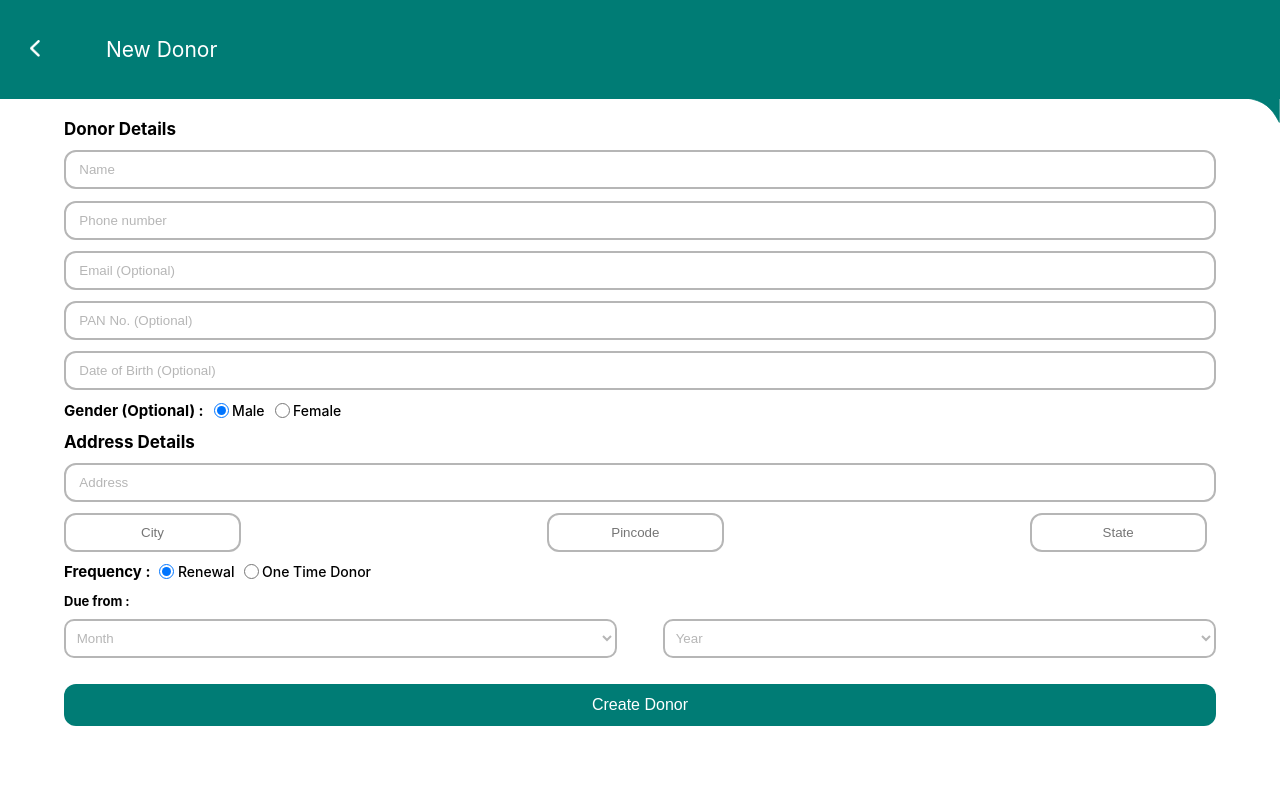
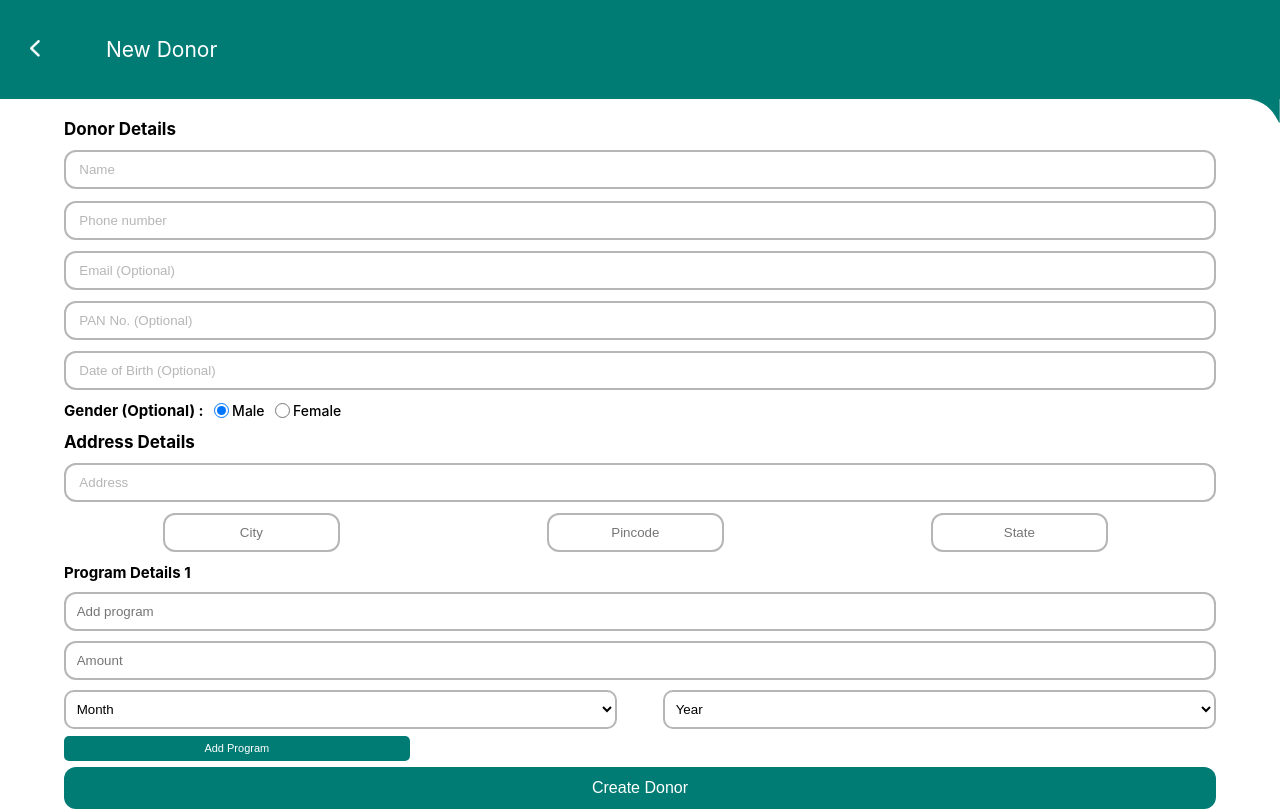
Before and after one commit to lavish-jhamb/ngo-private, a React (Create React App) app: page /create-donor in a window 1280 px wide. Built offline with nearby package versions, Linux system fonts and the light colour scheme.

Commit message:
add-donor-page

```diff
--- /dev/null
+++ b/src/Components/ProgramForm/Index.css
@@ -0,0 +1,27 @@
+.program-details-card >h2{
+    margin: 0.7em 0;
+}
+
+.program-details-card input{
+    width: 100%;
+    height: 39px;
+    border: solid 2px var(--placeholder);
+    border-radius: 12px;
+    padding-left: 0.8em;
+}
+
+.input:nth-of-type(2){
+    margin-top:1em;
+}
+
+.programButton{
+    width: 30%;
+    height: 25px;
+    margin: 0.6em 0;
+    outline: none;
+    border: none;
+    border-radius: 5px;
+    background-color: var(--primary);
+    color: var(--white);
+    font-size: 1.1em;
+}
--- /dev/null
+++ b/src/Components/ProgramForm/Index.jsx
@@ -0,0 +1,69 @@
+import React from "react";
+import "./Index.css";
+
+function ProgramDetails({register,errors,steps}) {
+    const months = [
+        "Jan_1",
+        "Feb_2",
+        "Mar_3",
+        "Apr_4",
+        "May_5",
+        "Jun_6",
+        "Jul_7",
+        "Aug_8",
+        "Sep_9",
+        "Oct_10",
+        "Nov_11",
+        "Dec_12",
+      ];
+    const years = ["2018", "2019", "2020", "2021", "2022", "2023", "2024"];
+  return (
+    <>
+      <div className="program-details-card">
+        <h2>Program Details {steps}</h2>
+        <div className="input">
+          <input
+            autoComplete="off"
+            type="text"
+            placeholder="Add program"
+            {...register("program")}
+          />
+        </div>
+        <div className="input">
+          <input
+            autoComplete="off"
+            type="text"
+            placeholder="Amount"
+            {...register("amount")}
+          />
+        </div>
+        <div className="dueFrom">
+          <div className="inline-inputs">
+            <select {...register("dueFromMonth")}>
+              <option value="">Month</option>
+              {months.map((month, idx) => {
+                const monthNo = month.split("_")[1];
+                const monthName = month.split("_")[0];
+                return (
+                  <option key={idx} value={monthNo}>
+                    {monthName}
+                  </option>
+                );
+              })}
+            </select>
+            <select {...register("dueFromYear")}>
+              <option value="">Year</option>
+              {years.map((year, idx) => (
+                <option key={idx} value={year}>
+                  {year}
+                </option>
+              ))}
+            </select>
+          </div>
+        </div>
+      </div>
+    </>
+  );
+}
+
+export default ProgramDetails;
--- a/src/Components/ReceiptCard/Index.jsx
+++ b/src/Components/ReceiptCard/Index.jsx
@@ -41,7 +41,7 @@ const Receipt = (props) => {
   }
 
   const deleteDonation = async (e) => {
-    const id = JSON.parse(e.currentTarget?.dataset?.donation)
+    const id = e.currentTarget?.dataset?.donation
     await receiptController.deleteDonations(id);
   }
 
@@ -69,7 +69,7 @@ const Receipt = (props) => {
               <div className="dropdownContainer">
               <div className={`receiptDropdown ${open && 'show'}`}>
                 <ul>
-                  <li data-donation={JSON.stringify(data?.externalId)} onClick={deleteDonation} >Delete</li>
+                  <li data-donation={data?.externalId} onClick={deleteDonation} >Delete</li>
                 </ul>
               </div>
               </div>
--- a/src/Views/Page/Dashboard/Donors/CreateDonor/Index.css
+++ b/src/Views/Page/Dashboard/Donors/CreateDonor/Index.css
@@ -9,10 +9,10 @@
 .inline-input{
     display: flex;
     align-items: center;
-    justify-content: space-between;
+    justify-content: space-around;
 }
 
-.inline-input  input{
+.inline-input input{
     width: 95%;
     height: 39px;
     border: solid 2px var(--placeholder);
--- a/src/Views/Page/Dashboard/Donors/CreateDonor/Index.jsx
+++ b/src/Views/Page/Dashboard/Donors/CreateDonor/Index.jsx
@@ -1,6 +1,7 @@
 import React, { useState } from "react";
 import "./Index.css";
 import SecondaryLayout from "../../../../Layout/Secondary/Main";
+import ProgramForm from "../../../../../Components/ProgramForm/Index";
 import { useForm } from "react-hook-form";
 import { useNavigate } from "react-router-dom";
 import { donorsController } from "../../../../../Api/Donors/controller";
@@ -14,55 +15,43 @@ function CreateDonor() {
     formState: { errors },
   } = useForm();
 
-  const [disable, setDisable] = useState(false);
-
-  const months = [
-    "Jan_1",
-    "Feb_2",
-    "Mar_3",
-    "Apr_4",
-    "May_5",
-    "Jun_6",
-    "Jul_7",
-    "Aug_8",
-    "Sep_9",
-    "Oct_10",
-    "Nov_11",
-    "Dec_12",
-  ];
-  const years = ["2018", "2019", "2020", "2021", "2022", "2023", "2024"];
-
   const navigate = useNavigate();
 
   const goBack = () => {
     navigate(-1);
   };
 
-  const handleDisable = (e) => {
-    setDisable(e.target.value);
-  };
-
   const onSubmit = (data) => {
-    const createDonor = donorsController.createDonor(data).then((response) => {
-      if (response?.status === 200) {
-        navigate(uris.donors);
-      }
-      else{
-        notify.error(response?.message)
-      }
-      return response
-    }).catch(err => err);
+    const createDonor = donorsController
+      .createDonor(data)
+      .then((response) => {
+        if (response?.status === 200) {
+          navigate(uris.donors);
+        } else {
+          notify.error(response?.message);
+        }
+        return response;
+      })
+      .catch((err) => err);
 
     notify.promise(createDonor, {
       pending: "Validating Data...",
       success: "Donor created",
       error: {
         render({ data }) {
-          return `${data?.message}`
+          return `${data?.message}`;
         },
       },
     });
   };
+
+  const [category,setCategory] = useState([1]);
+
+  const addProgramForm = () => {
+    if(category.length < 3){
+      setCategory((prev) => [...prev,category?.length+1])
+    }
+  }
 
   return (
     <SecondaryLayout title="New Donor" handler={goBack}>
@@ -214,63 +203,10 @@ function CreateDonor() {
                   </div>
                 </div>
               </div>
-              <div className="radioButtons">
-                <h2>Frequency :</h2>
-                <div className="renewal donor-renewal">
-                  <input
-                    type="radio"
-                    name="renewal"
-                    value={false}
-                    defaultChecked
-                    {...register("oneTimeDonor")}
-                  />
-                  <label htmlFor="renewal">Renewal</label>
-                </div>
-                <div className="oneTimeDonor donor-oneTimeDonor">
-                  <input
-                    type="radio"
-                    name="oneTimeDonor"
-                    value={true}
-                    {...register("oneTimeDonor", {
-                      onChange: handleDisable,
-                    })}
-                  />
-                  <label htmlFor="oneTimeDonor">One Time Donor</label>
-                </div>
-              </div>
-              <div className="dueFrom">
-                <h3>Due from :</h3>
-                <div className="inline-inputs">
-                  <select
-                    disabled={disable === "true" ? true : false}
-                    required
-                    {...register("dueFromMonth")}
-                  >
-                    <option value="">Month</option>
-                    {months.map((month, idx) => {
-                      const monthNo = month.split("_")[1];
-                      const monthName = month.split("_")[0];
-                      return (
-                        <option key={idx} value={monthNo}>
-                          {monthName}
-                        </option>
-                      );
-                    })}
-                  </select>
-                  <select
-                    disabled={disable === "true" ? true : false}
-                    required
-                    {...register("dueFromYear")}
-                  >
-                    <option value="">Year</option>
-                    {years.map((year, idx) => (
-                      <option key={idx} value={year}>
-                        {year}
-                      </option>
-                    ))}
-                  </select>
-                </div>
-              </div>
+              {category?.map((step) => (
+                <ProgramForm key={step} steps={step} register={register} errors={errors} />
+              ))}
+              <button type="button" onClick={addProgramForm} className="programButton">Add Program</button>
             </div>
           </div>
           <div className="reciept-button-1">
```
